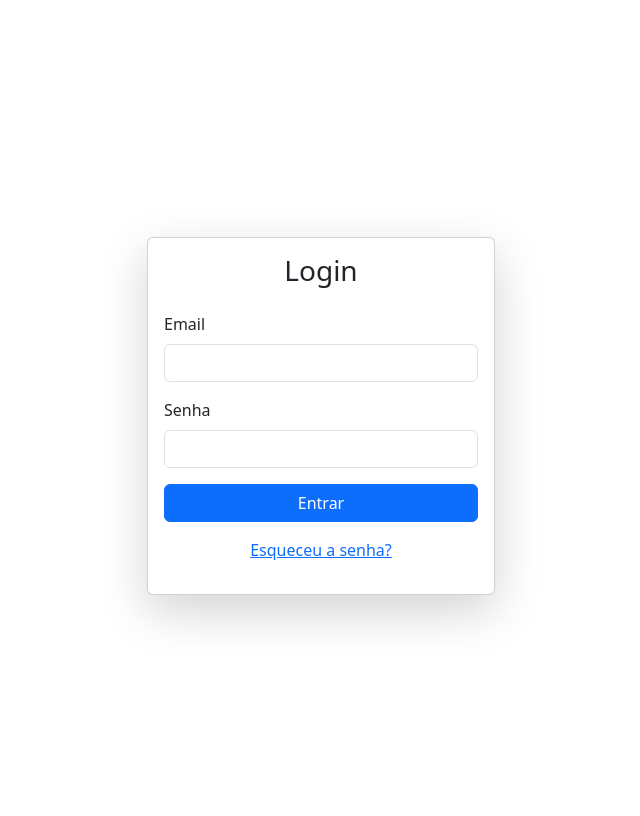
After one commit to MuriloWeishaupt/controle-de-estoque-flask, a Flask app: page /login in a window 1280 px wide. The commit adds this page. Shown: the whole page, without its empty margins (319-959 px from the left). Run offline with Flask 3, Linux system fonts and the light colour scheme.

Commit message:
Tela de login adicionada e reparações nas rotas e menus

```diff
--- a/app.py
+++ b/app.py
@@ -1,74 +1,18 @@
-from flask import Flask, render_template, request, redirect, url_for, flash
-import sqlite3 as sql
+from flask import Flask
+import os
+from routes.produto import bp_produto
+from routes.auth import bp_auth
 
-app = Flask(__name__)
+def create_app():
+    app = Flask(__name__, template_folder="templates")
+    app.secret_key = "admin123"
 
-@app.route("/")
-@app.route("/index")
+    app.register_blueprint(bp_produto)
+    app.register_blueprint(bp_auth)
 
-def index():
-    con = sql.connect("form_db.db")
-    con.row_factory=sql.Row
-    cur=con.cursor()
-    cur.execute("select * from produtos")
-    data = cur.fetchall()
-    return render_template("index.html", datas=data)
+    return app
 
+app = create_app()
 
-#Rota Adicionar Produto
-@app.route("/add_produto", methods=["POST", "GET"])
-
-def add_produto():
-    if request.method=="POST":
-        nome = request.form["nome"]
-        quantidade_estoque = request.form["quantidade_estoque"]
-        fabricante  =request.form["fabricante"]
-        descricao = request.form["descricao"]
-        preco = request.form["preco"]
-        con = sql.connect("form_db.db")
-        cur = con.cursor()
-        cur.execute("insert into produtos(NOME, QUANTIDADE_ESTOQUE, FABRICANTE, DESCRICAO, PRECO) values (?,?,?,?,?)", (nome, quantidade_estoque, fabricante, descricao, preco))
-        con.commit()
-        flash("Dados cadastrados!", "success")
-        return redirect(url_for("index"))
-    return render_template("add_produto.html")
-
-
-#Rota Atualzar Produto
-@app.route("/edit_produto/<string:id>", methods=["POST", "GET"])
-
-def edit_produto(id):
-    if request.method == "POST":
-        nome = request.form["nome"]
-        quantidade_estoque = request.form["quantidade_estoque"]
-        fabricante  =request.form["fabricante"]
-        descricao = request.form["descricao"]
-        preco = request.form["preco"]
-        con = sql.connect("form_db.db")
-        cur = con.cursor()
-        cur.execute("update produtos set NOME=?, QUANTIDADE_ESTOQUE=?, FABRICANTE=?, DESCRICAO=?, PRECO=? where ID=?", (nome, quantidade_estoque, fabricante, descricao, preco, id))
-        con.commit()
-        flash("Dados Atualizados!", "success")
-        return redirect(url_for("index"))
-    con = sql.connect("form_db.db")
-    con.row_factory = sql.Row
-    cur = con.cursor()
-    cur.execute("select * from produtos where ID=?", (id,))
-    data= cur.fetchone()
-    return render_template("edit_produto.html", data=data)
-
-#Rota Deletar Produto
-
-@app.route("/delete_produto/<string:id>", methods=["GET"])
-
-def delete_produto(id):
-    con = sql.connect("form_db.db")
-    cur = con.cursor()
-    cur.execute("delete from produtos where ID=?", (id,))
-    con.commit()
-    flash("Dados Deletados!", "warning")
-    return redirect(url_for("index"))
-
-if __name__ == '__main__':
-    app.secret_key="admin123"
+if __name__ == "__main__":
     app.run(debug=True)
--- /dev/null
+++ b/routes/auth.py
@@ -0,0 +1,34 @@
+from flask import Blueprint, request, redirect, url_for, flash, render_template, session
+import sqlite3 as sql
+
+bp_auth = Blueprint("auth", __name__)
+
+@bp_auth.route("/login", methods=["POST", "GET"])
+
+def login():
+    if request.method == "POST":
+        email = request.form["email"]
+        senha = request.form["senha"]
+
+        con = sql.connect("form_db.db")
+        cur = con.cursor()
+        cur.execute("SELECT id, nome FROM usuarios WHERE email = ? AND senha = ?", (email, senha))
+        user = cur.fetchone()
+        con.close()
+
+        if user:
+            session["user_id"] = user[0]
+            session["user_name"] = user[1]
+            flash("Login realizado com sucesso!", "success")
+            return redirect(url_for("produto.index"))
+        else:
+            flash("Email ou senha incorretos!", "danger")
+
+    return render_template("login.html")
+
+@bp_auth.route("/logout")
+
+def logout():
+    session.clear()
+    flash("logout realizado com Sucesso!", "success")
+    return redirect(url_for("auth.login"))
--- a/templates/add_produto.html
+++ b/templates/add_produto.html
@@ -3,7 +3,7 @@
 <div class="row">
     <div class="col-5 mx-auto">
         <h3>CADASTRE</h3><hr>
-        <form method="post" action="{{url_for('add_produto')}}">
+        <form method="post" action="{{url_for('produto.add_produto')}}">
            <div class="form-group">
             <label>Nome</label>
             <input type="text" name="nome" required class="form-control">
--- a/templates/edit_produto.html
+++ b/templates/edit_produto.html
@@ -3,7 +3,7 @@
 <div class="row">
     <div class="col-5 mx-auto">
         <h3>Edite</h3><hr>
-        <form method="post" action="{{url_for('edit_produto', id=data.ID)}}">
+        <form method="post" action="{{url_for('produto.edit_produto', id=data.ID)}}">
             <div class="form group">
                     <label>Nome</label>
                     <input type="text" name="nome" required class="form-control" value="{{data.NOME}}">
--- a/templates/index.html
+++ b/templates/index.html
@@ -1,7 +1,7 @@
 {% extends 'layout.html' %}
 {% block body %}
 <h3 class="text-center text-muted mb-3"></h3>
-<p class="text-right"><a href="{{url_for('add_produto')}}" class="btn btn-success">+ Novo Produto</a></p>
+<p class="text-right"><a href="{{url_for('produto.add_produto')}}" class="btn btn-success">+ Novo Produto</a></p>
 <table class="table table-bordered">
     <thead>
       <tr>
@@ -22,8 +22,8 @@
             <td>{{row.FABRICANTE}}</td>
             <td>{{row.DESCRICAO}}</td>
             <td>{{row.PRECO}}</td>
-            <td><a href="{{url_for('edit_produto', id=row.ID)}}" class="btn btn-primary">Editar</a></td>
-            <td><a href="{{url_for('delete_produto', id=row.ID)}}" class="btn btn-danger" onclick="return confirm('Tem certeza que deseja apagar?')">Deletar</a></td>
+            <td><a href="{{url_for('produto.edit_produto', id=row.ID)}}" class="btn btn-primary">Editar</a></td>
+            <td><a href="{{url_for('produto.delete_produto', id=row.ID)}}" class="btn btn-danger" onclick="return confirm('Tem certeza que deseja apagar?')">Deletar</a></td>
         </tr>
       {% endfor %}
     </tbody>
--- a/templates/layout.html
+++ b/templates/layout.html
@@ -9,16 +9,26 @@
 </head>
 <body>
     <header>
+      {% if request.endpoint != 'auth.login' %}
         <nav class="navbar navbar-expand-lg bg-body-tertiary">
             <div class="container-fluid">
               <div class="collapse navbar-collapse" id="navbarNavAltMarkup">
                 <div class="navbar-nav">
-                  <a class="nav-link active" aria-current="page" href="{{url_for('index')}}">Home</a>
-                  <a class="nav-link" href="{{url_for('add_produto')}}">Formulário</a>
+                  <a class="nav-link active" aria-current="page" href="{{url_for('produto.index')}}">Home</a>
+                  <a class="nav-link" href="{{url_for('produto.add_produto')}}">Formulário</a>
                 </div>
               </div>
             </div>
+          </div>
+          {% if session.user_name %}
+          <div class="d-flex align-items-center">
+              <span class="me-3 fw-bold">Olá, {{ session.user_name }}!</span>
+              <a href="{{ url_for('auth.logout') }}" class="btn btn-danger btn-sm px-3 py-2 me-4">Sair</a>
+          </div>
+          {% endif %}
+      </div>
           </nav>
+        {% endif %}
     </header>
     <div class="container pt-3">
         {% with messages = get_flashed_messages(with_categories=true) %}
--- /dev/null
+++ b/templates/login.html
@@ -0,0 +1,48 @@
+{% extends "layout.html" %}
+
+{% block body %}
+<div class="d-flex justify-content-center align-items-center vh-100">
+    <div class="container">
+        <div class="row justify-content-center">
+            <div class="col-md-4">
+                <div class="card shadow-lg">
+                    <div class="card-body">
+                        <h3 class="text-center mb-4">Login</h3>
+
+                        {% with messages = get_flashed_messages(with_categories=true) %}
+                            {% if messages %}
+                                {% for category, message in messages %}
+                                    <div class="alert alert-{{ category }} alert-dismissible fade show" role="alert">
+                                        {{ message }}
+                                        <button type="button" class="btn-close" data-bs-dismiss="alert"></button>
+                                    </div>
+                                {% endfor %}
+                            {% endif %}
+                        {% endwith %}
+
+                        <form action="{{ url_for('auth.login') }}" method="POST">
+                            <div class="mb-3">
+                                <label for="email" class="form-label">Email</label>
+                                <input type="email" name="email" class="form-control" required>
+                            </div>
+
+                            <div class="mb-3">
+                                <label for="senha" class="form-label">Senha</label>
+                                <input type="password" name="senha" class="form-control" required>
+                            </div>
+
+                            <div class="d-grid">
+                                <button type="submit" class="btn btn-primary">Entrar</button>
+                            </div>
+                        </form>
+
+                        <p class="text-center mt-3">
+                            <a href="#">Esqueceu a senha?</a>
+                        </p>
+                    </div>
+                </div>
+            </div>
+        </div>
+    </div>
+</div>
+{% endblock %}
```
Also changed, not shown: form_db.py (+28 -15 lines), routes/__init__.py (added, +18 -0 lines), routes/produto.py (added, +75 -0 lines), form_db.db.
